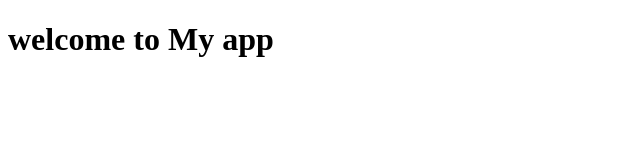
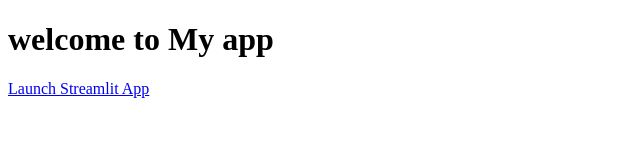
Before and after one commit to iamrayyanansari/chat_analysis, a plain HTML site: page index.html in a window 1280 px wide. Shown: the whole page, without its empty margins (0-640 px from the left). Drawn offline with Linux system fonts and the light colour scheme.

Commit message:
added link

```diff
--- a/index.html
+++ b/index.html
@@ -5,5 +5,6 @@
 </head>
 <body>
     <h1>welcome to My app</h1>
+    <a href='https://sohel4617.github.io/WhatsApp-Chat-Analysis/'>Launch Streamlit App</a>
 </body>
 </html>
```
